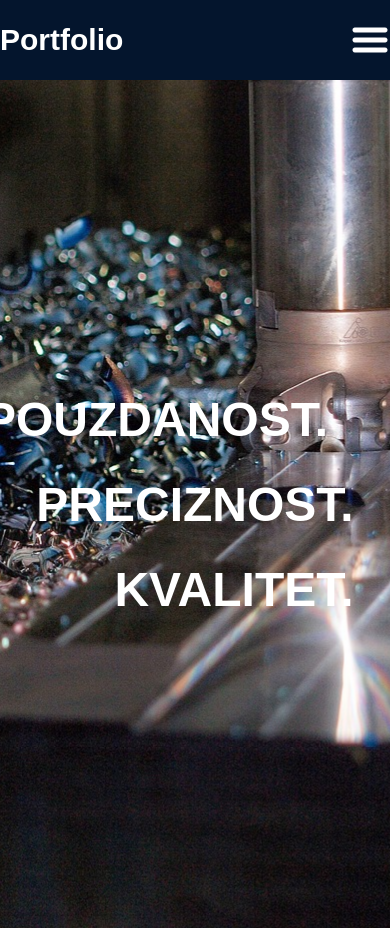
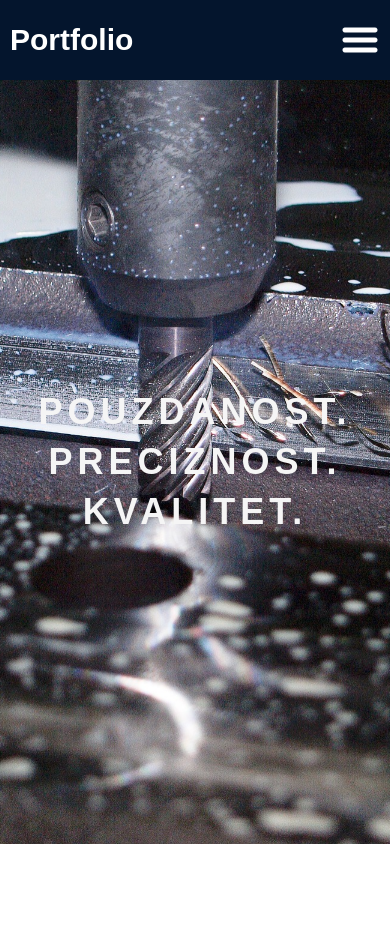
Before and after one commit to ZeljkoM1987/cnc, a Next.js app: page / in a window 390 px wide. After the commit the page ends 844 px from the top, so only its background shows below. Built offline with nearby package versions, Linux system fonts and the light colour scheme.

Commit message:
sec commit

```diff
--- a/src/app/components/hero/Hero.jsx
+++ b/src/app/components/hero/Hero.jsx
@@ -6,12 +6,13 @@ import styles from "./Hero.module.css";
 export const Hero = () => {
   return (
     <div className={styles.imagewrap}>
-      <img src="/images/hero3.jpg" />
+      <img src="/images/hero4.jpg" />
+   <div className={styles.text}>
 
       <h2 className={styles.text1}>POUZDANOST.</h2>
             <h2 className={styles.text2}>PRECIZNOST.</h2>
             <h2 className={styles.text3}>KVALITET.</h2>
-
+    </div>
     </div>
   );
 };
--- a/src/app/components/hero/Hero.module.css
+++ b/src/app/components/hero/Hero.module.css
@@ -1,53 +1,43 @@
 .imagewrap {
-    width: 100vw;
+
 
     margin: 0 auto;
     overflow: hidden;
     position: relative;
     text-align: center;
 
+
 }
+
 .imagewrap img {
 
-    animation: kenburns 30s infinite;
+    animation: kenburns 15s infinite;
     width: 100%;
-    height: 100%;
+    height: 90vh;
     object-fit: cover;
 }
 
 
 .text1 {
-    z-index: 100;
-    color: #fff;
-    position: absolute;
-    top: 40%;
-    left: 40%;
-    font-size: 3rem;
-
-    transform: translate(-50%, -50%);
+   text-align: left;
 }
 
-.text2 {
-    z-index: 100;
-    color: #fff;
+
+
+.text3 {
+   text-align: right;
+}
+
+.text {
     position: absolute;
     top: 50%;
     left: 50%;
-    font-size: 3rem;
     transform: translate(-50%, -50%);
+    letter-spacing: 5px;
+    width: 60%;
+    font-size: 2.5rem;
+    color: whitesmoke;
 }
-
-.text3 {
-    z-index: 100;
-    color: #fff;
-    position: absolute;
-    top: 60%;
-    left: 60%;
-    font-size: 3rem;
-    transform: translate(-50%, -50%);
-}
-
-
 
 @keyframes kenburns {
 
@@ -106,7 +96,7 @@
    */
 }
 
-@keyframes kenburns-mobile  {
+@keyframes kenburns-mobile {
 
     0% {
         opacity: 0;
@@ -176,7 +166,25 @@
 
     .imagewrap img {
         width: 100%;
-        height: 100vh;
+        height: 90vh;
         /*object-fit: cover;*/
     }
+
+    .text {
+        width: 100%;
+        font-size: 1.5rem;
+         line-height: 50px;
+        letter-spacing: 5px; }
+
+
+    .text1 {
+        text-align: center;
+     }
+
+
+
+     .text3 {
+        text-align: center;
+     }
+
 }
--- a/src/app/components/navbar/Navbar.module.css
+++ b/src/app/components/navbar/Navbar.module.css
@@ -75,7 +75,7 @@
   .menuBtn {
     display: block;
     cursor: pointer;
-    right: 0;
+    margin-right: 10px;
   }
 
   .menuItems {
@@ -114,4 +114,8 @@
     margin: 2px;
     cursor: pointer;
   }
+  .title {
+    margin-left: 10px;
+
+  }
 }
```
Also changed, not shown: public/images/hero4.jpg (added).
